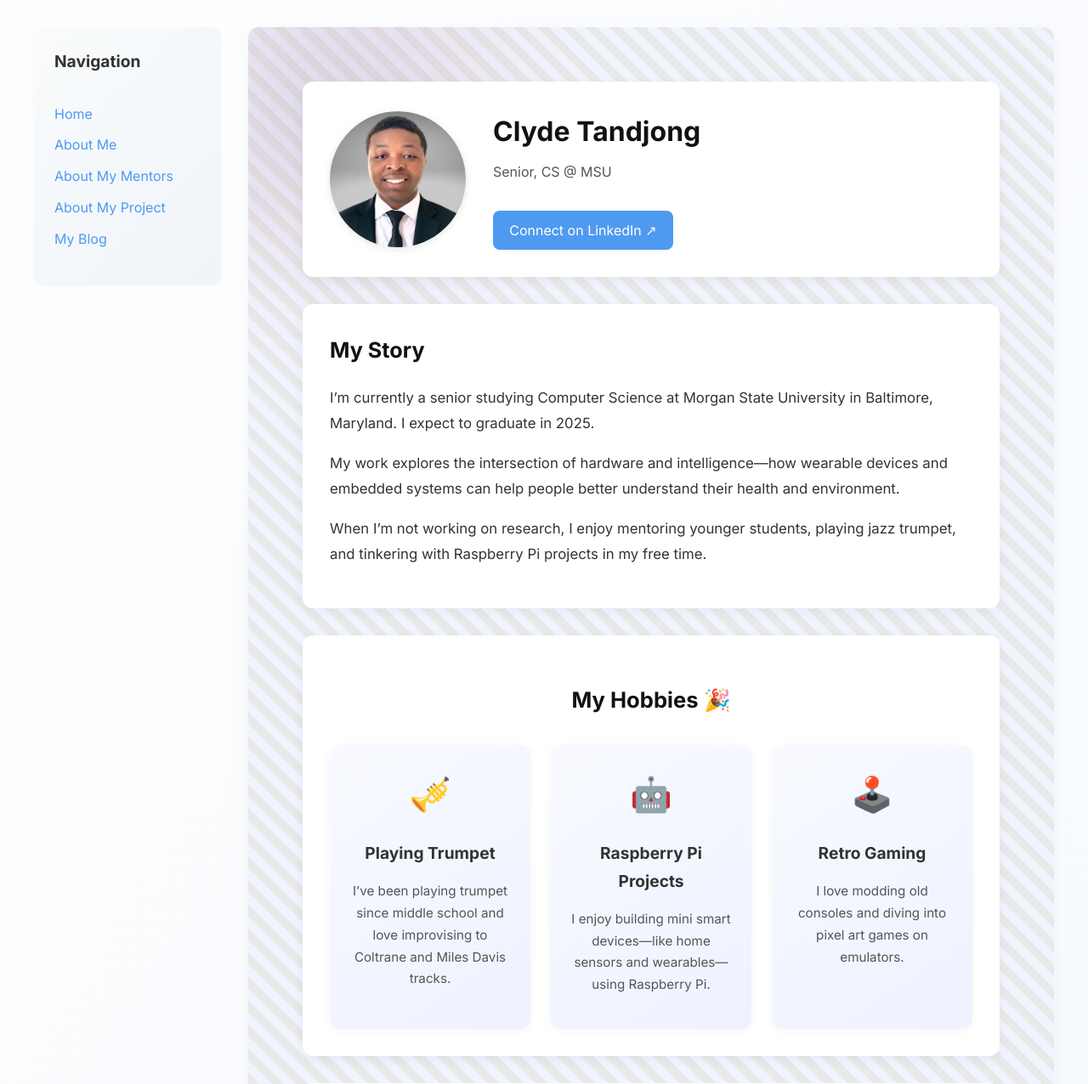
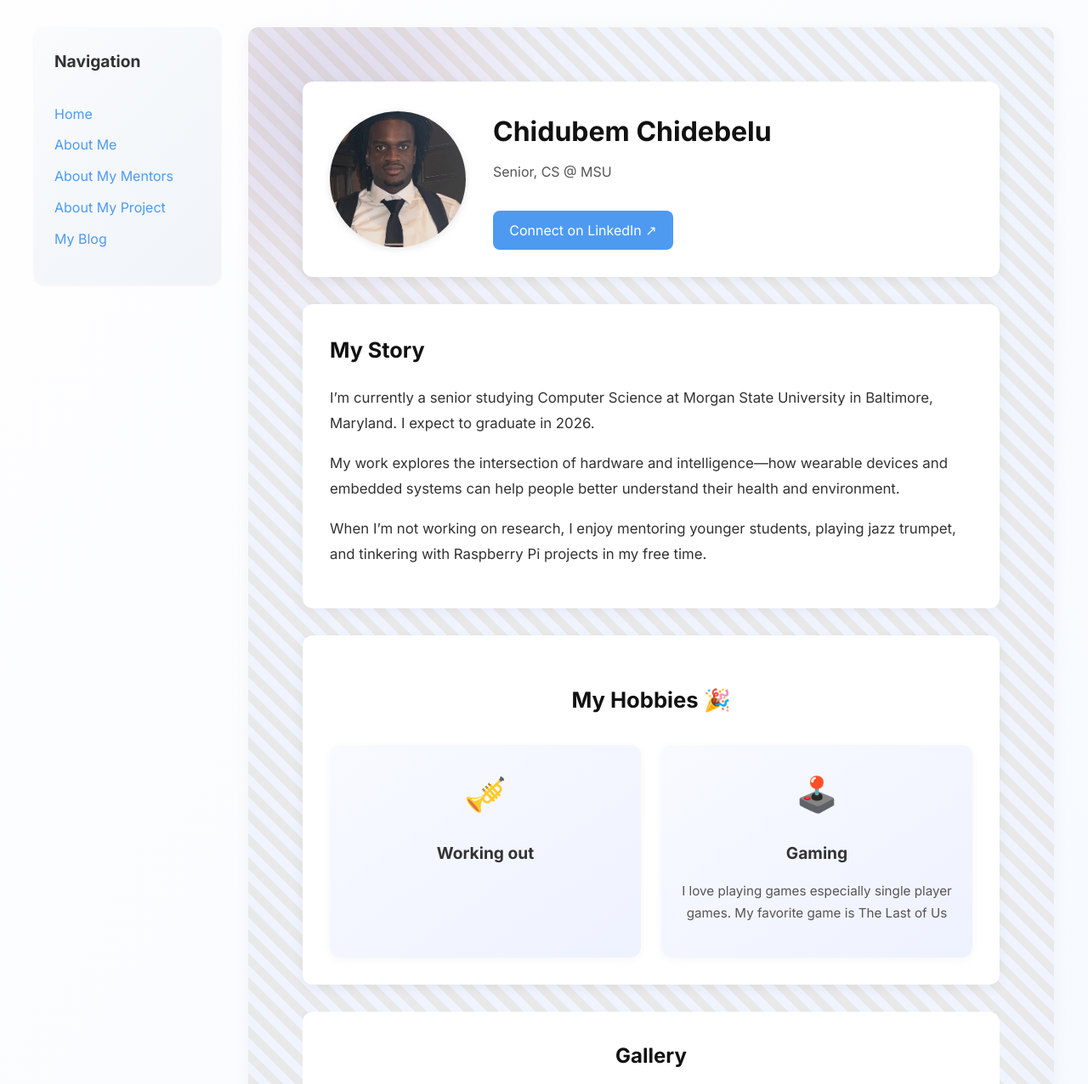
Before and after one commit to 10DubemCant/10DubemCant.github.io, a Jekyll site: the page built from pages/about-me.md, in a window 1280 px wide and 1400 px high, cut to the strip 0-1276 px from the top of the window. Shown: the whole strip at 85% size. Built offline with Jekyll 4.4.1, drawn with Linux system fonts in a browser that asks for light colours.

Commit message:
Update about-me.md

```diff
--- a/pages/about-me.md
+++ b/pages/about-me.md
@@ -4,12 +4,12 @@ title: About Me
 permalink: /about-me.html
 
 about:
-  name: Clyde Tandjong
+  name: Chidubem Chidebelu
   role: Senior, CS @ MSU
-  image: /assets/images/me.jpeg
-  linkedin: https://www.linkedin.com/in/clyde-tandjong-7a3ab0150/
+  image: assets/images/IMG_9195 (1).jpeg
+  linkedin: https://www.linkedin.com/in/chidubem-chidebelu-a137a9271/
   bio: |
-    I’m currently a senior studying Computer Science at Morgan State University in Baltimore, Maryland. I expect to graduate in 2025.
+    I’m currently a senior studying Computer Science at Morgan State University in Baltimore, Maryland. I expect to graduate in 2026.
 
     My work explores the intersection of hardware and intelligence—how wearable devices and embedded systems can help people better understand their health and environment.
 
@@ -17,14 +17,11 @@ about:
 
   hobbies:
     - icon: 🎺
-      title: Playing Trumpet
-      description: I’ve been playing trumpet since middle school and love improvising to Coltrane and Miles Davis tracks.
-    - icon: 🤖
-      title: Raspberry Pi Projects
-      description: I enjoy building mini smart devices—like home sensors and wearables—using Raspberry Pi.
+      title: Working out
+      Description: Working out reduces stress for me, keeps me stimulated, and gives me a clear mind afterward.
     - icon: 🕹️
-      title: Retro Gaming
-      description: I love modding old consoles and diving into pixel art games on emulators.
+      title: Gaming
+      description: I love playing games especially single player games. My favorite game is The Last of Us
 
   gallery:
     - image: /assets/images/me-guitar.png
```
